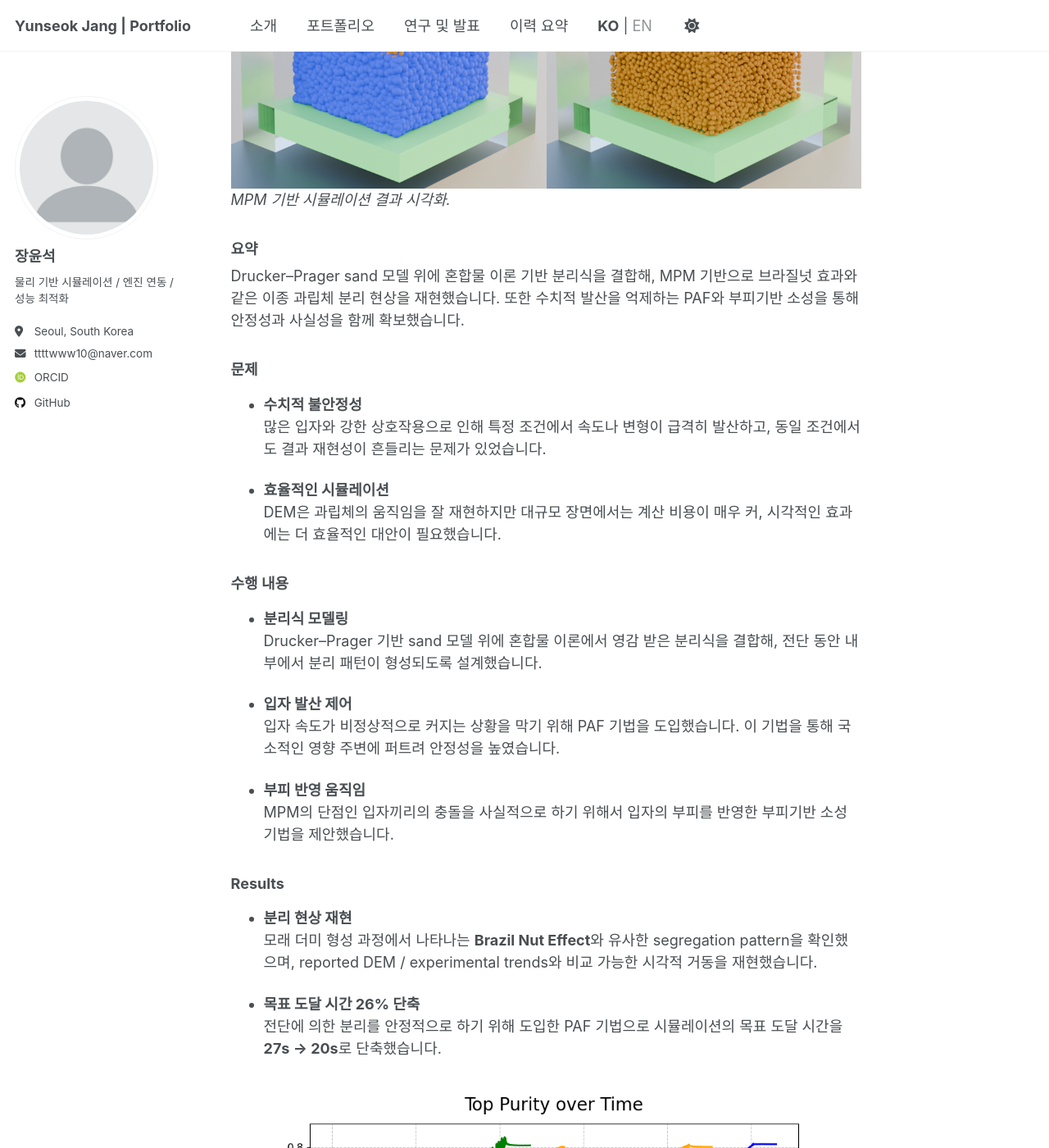
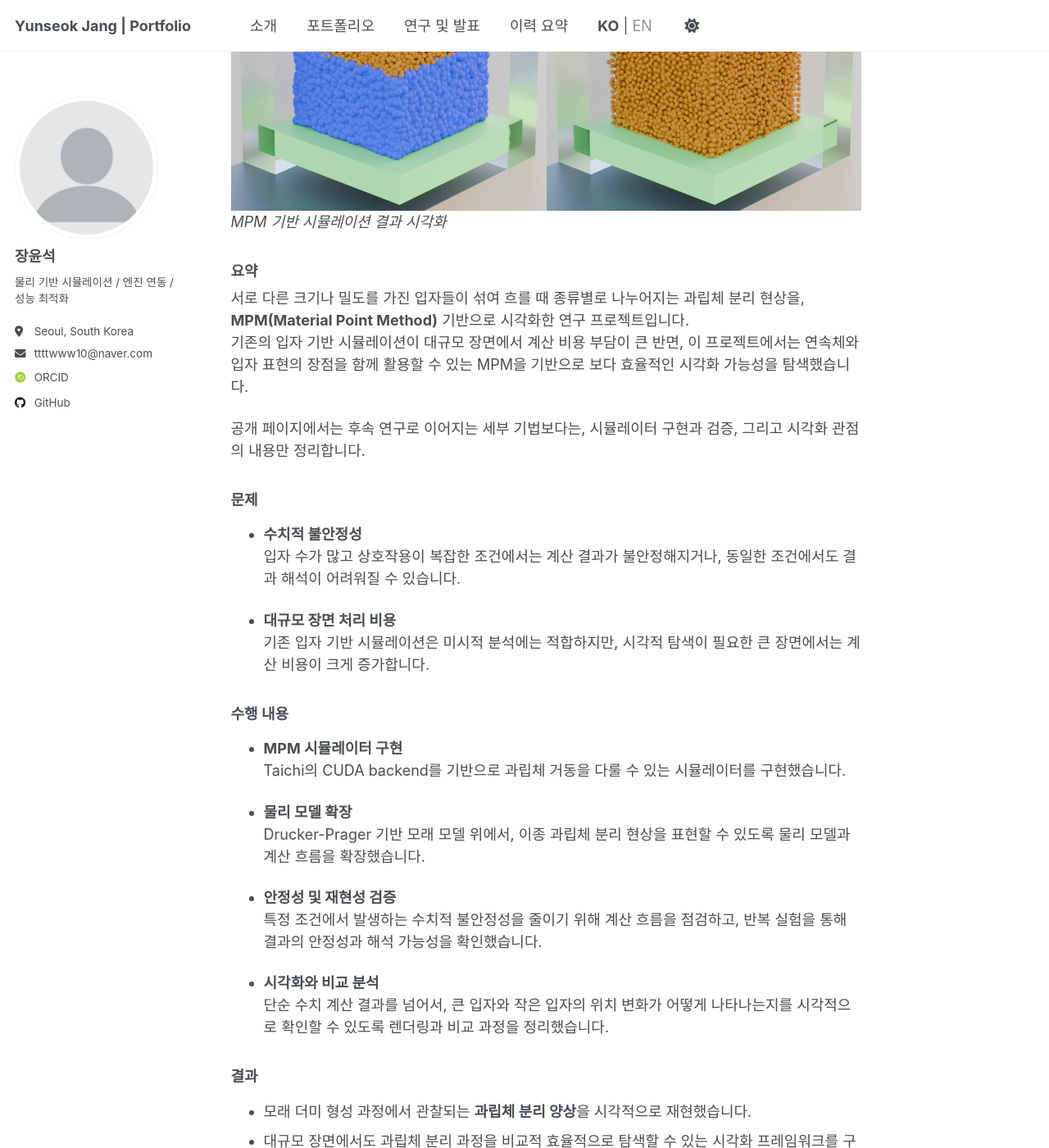
Before and after one commit to dodogcat/dodogcat.github.io, a Jekyll site: the page built from _portfolio/1-granular-mpm.md, in a window 1280 px wide and 1400 px high, scrolled down 644 px. Shown: the whole window at 82% size. Built offline with Jekyll 4.4.1, drawn with Linux system fonts in a browser that asks for light colours; some web fonts are replaced; some of the changed text lies outside the part shown.

Commit message:
Refine MPM portfolio entry for public research summary

```diff
--- a/_portfolio/1-granular-mpm.md
+++ b/_portfolio/1-granular-mpm.md
@@ -1,6 +1,6 @@
 ---
 title: "MPM 기반 과립체 분리 시뮬레이션"
-excerpt: "MPM 시뮬레이터 구현, 수치 안정성 검증, 커널 최적화 13% 개선, 엔진 이식 경험을 정리한 프로젝트입니다.<br/><img src='/images/notion1.jpg'>"
+excerpt: "MPM 시뮬레이터 구현, 수치 안정성 검증, 커널 최적화, 시각화 과정을 정리한 프로젝트입니다.<br/><img src='/images/notion1.jpg'>"
 collection: portfolio
 category: physics
 tags:
@@ -12,39 +12,47 @@ tags:
 
 **기간**: 2024.03 - 현재
 **역할**: 시뮬레이터 설계, GPU 커널 구현, 수치 검증, 성능 프로파일링, 블렌더 렌더링
-**기술 스택**: Taichi (CUDA Backend), Python, MPM, blender
+**기술 스택**: Taichi (CUDA Backend), Python, MPM, Blender
 **코드**: 비공개 저장소, 요청 시 설명 가능
 
 ![과립체 분리 시뮬레이션 결과](/images/notion2.png)
-*MPM 기반 시뮬레이션 결과 시각화.*
+*MPM 기반 시뮬레이션 결과 시각화*
 
 ### 요약
-Drucker–Prager sand 모델 위에 혼합물 이론 기반 분리식을 결합해, MPM 기반으로 브라질넛 효과와 같은 이종 과립체 분리 현상을 재현했습니다. 또한 수치적 발산을 억제하는 PAF와 부피기반 소성을 통해 안정성과 사실성을 함께 확보했습니다.
+
+서로 다른 크기나 밀도를 가진 입자들이 섞여 흐를 때 종류별로 나누어지는 과립체 분리 현상을, **MPM(Material Point Method)** 기반으로 시각화한 연구 프로젝트입니다.
+기존의 입자 기반 시뮬레이션이 대규모 장면에서 계산 비용 부담이 큰 반면, 이 프로젝트에서는 연속체와 입자 표현의 장점을 함께 활용할 수 있는 MPM을 기반으로 보다 효율적인 시각화 가능성을 탐색했습니다.
+
+공개 페이지에서는 후속 연구로 이어지는 세부 기법보다는, 시뮬레이터 구현과 검증, 그리고 시각화 관점의 내용만 정리합니다.
 
 ### 문제
+
 - **수치적 불안정성**
-  많은 입자와 강한 상호작용으로 인해 특정 조건에서 속도나 변형이 급격히 발산하고, 동일 조건에서도 결과 재현성이 흔들리는 문제가 있었습니다.
+  입자 수가 많고 상호작용이 복잡한 조건에서는 계산 결과가 불안정해지거나, 동일한 조건에서도 결과 해석이 어려워질 수 있습니다.
 
-- **효율적인 시뮬레이션**
-  DEM은 과립체의 움직임을 잘 재현하지만 대규모 장면에서는 계산 비용이 매우 커, 시각적인 효과에는 더 효율적인 대안이 필요했습니다.
+- **대규모 장면 처리 비용**
+  기존 입자 기반 시뮬레이션은 미시적 분석에는 적합하지만, 시각적 탐색이 필요한 큰 장면에서는 계산 비용이 크게 증가합니다.
 
 ### 수행 내용
-- **분리식 모델링**
-  Drucker–Prager 기반 sand 모델 위에 혼합물 이론에서 영감 받은 분리식을 결합해, 전단 동안 내부에서 분리 패턴이 형성되도록 설계했습니다.
 
-- **입자 발산 제어**
-  입자 속도가 비정상적으로 커지는 상황을 막기 위해 PAF 기법을 도입했습니다. 이 기법을 통해 국소적인 영향 주변에 퍼트려 안정성을 높였습니다.
+- **MPM 시뮬레이터 구현**
+  Taichi의 CUDA backend를 기반으로 과립체 거동을 다룰 수 있는 시뮬레이터를 구현했습니다.
 
-- **부피 반영 움직임**
-  MPM의 단점인 입자끼리의 충돌을 사실적으로 하기 위해서 입자의 부피를 반영한 부피기반 소성 기법을 제안했습니다.
+- **물리 모델 확장**
+  Drucker-Prager 기반 모래 모델 위에서, 이종 과립체 분리 현상을 표현할 수 있도록 물리 모델과 계산 흐름을 확장했습니다.
 
-### Results
-- **분리 현상 재현**
-  모래 더미 형성 과정에서 나타나는 **Brazil Nut Effect**와 유사한 segregation pattern을 확인했으며,
-  reported DEM / experimental trends와 비교 가능한 시각적 거동을 재현했습니다.
+- **안정성 및 재현성 검증**
+  특정 조건에서 발생하는 수치적 불안정성을 줄이기 위해 계산 흐름을 점검하고, 반복 실험을 통해 결과의 안정성과 해석 가능성을 확인했습니다.
 
-- **목표 도달 시간 26% 단축**
-  전단에 의한 분리를 안정적으로 하기 위해 도입한 PAF 기법으로 시뮬레이션의 목표 도달 시간을 **27s → 20s**로 단축했습니다.
+- **시각화와 비교 분석**
+  단순 수치 계산 결과를 넘어서, 큰 입자와 작은 입자의 위치 변화가 어떻게 나타나는지를 시각적으로 확인할 수 있도록 렌더링과 비교 과정을 정리했습니다.
+
+### 결과
+
+- 모래 더미 형성 과정에서 관찰되는 **과립체 분리 양상**을 시각적으로 재현했습니다.
+- 대규모 장면에서도 과립체 분리 과정을 비교적 효율적으로 탐색할 수 있는 시각화 프레임워크를 구성했습니다.
+- 매개변수 변화에 따라 분리 패턴과 혼합 정도가 어떻게 달라지는지 비교 가능한 형태로 정리했습니다.
+- 시뮬레이터 구현, 수치 검증, 시각화 과정을 하나의 흐름으로 연결했습니다.
 
 ![최적화 비교](/images/notion3.png)
-*PAF 기법과의 비교.*
+*시뮬레이션 비교 결과 예시*
```
